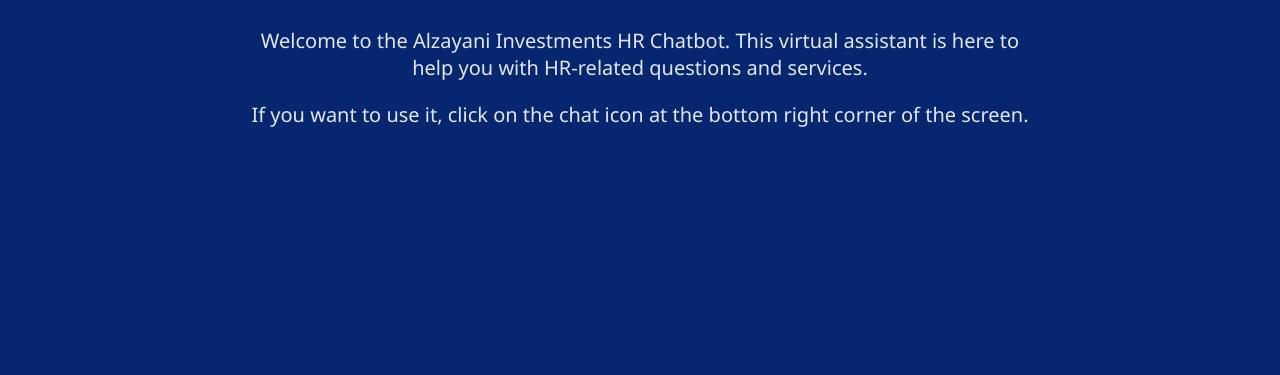
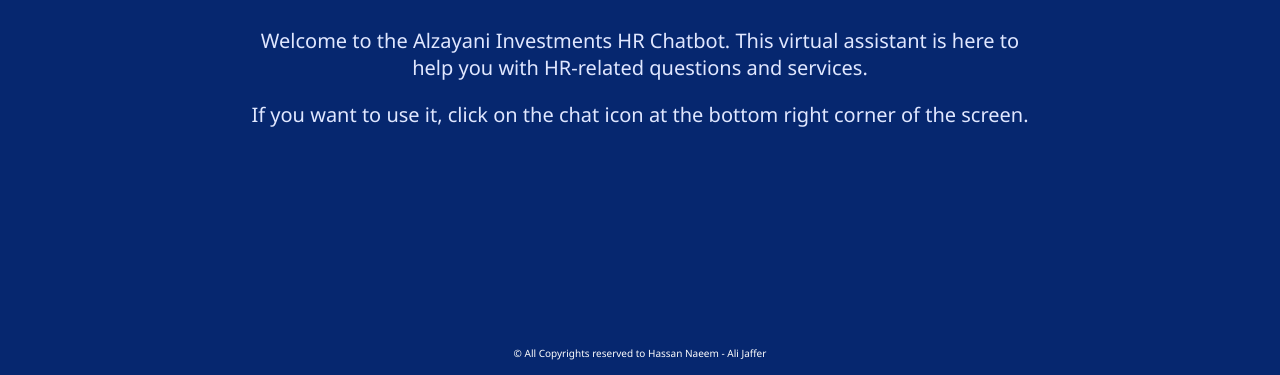
Before and after one commit to alzayanichatbot/alzayanichatbot, a plain HTML site: page index.html in a window 1280 px wide. Shown: the part 425-800 px from the top of the page. Drawn offline with nearby package versions, Linux system fonts and the light colour scheme; a script that the page names is missing.

Commit message:
Copyrights

```diff
--- a/index.html
+++ b/index.html
@@ -165,5 +165,10 @@
         window.location.href = 'login.html';
       }
     </script>
+
+        <footer style="background-color: #06276f; color: white; text-align: center; padding: 15px 0; font-size: 10px; position: fixed; bottom: 0; left: 0; right: 0; z-index: 100;">
+      &copy; All Copyrights reserved to Hassan Naeem - Ali Jaffer
+    </footer>
+
   </body>
 </html>
```
